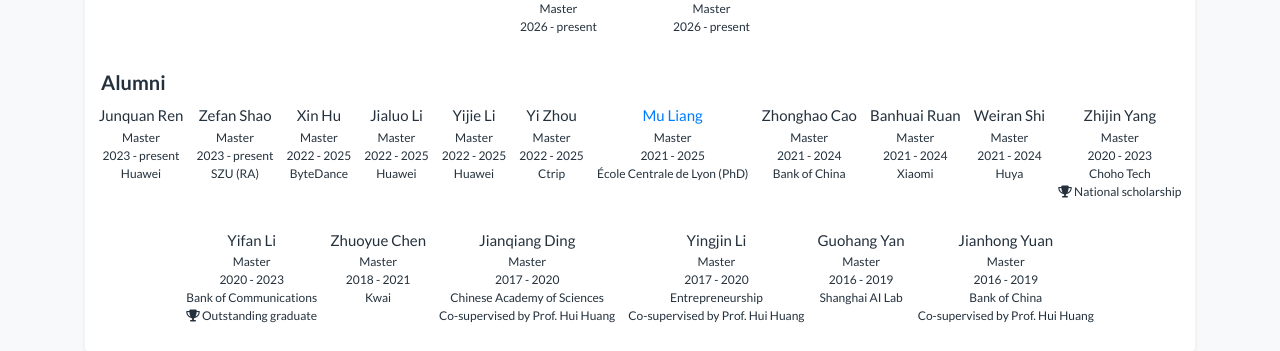
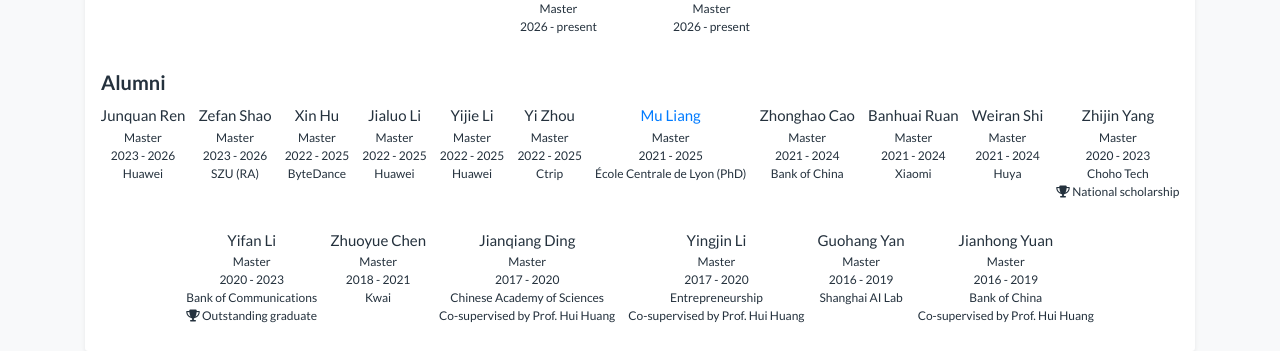
Before and after one commit to pengfeixu/pengfeixu.github.io, a Jekyll site: the page built from index.html, in a window 1280 px wide and 900 px high, scrolled down 6787 px, cut to the strip 209-900 px from the top of the window. Shown: the part 235-586 px from the top of the strip. Built offline with Jekyll 4.4.1, drawn with Linux system fonts in a browser that asks for light colours; a style sheet for code colours, icons or effects is not loaded.

Commit message:
update group

```diff
--- a/_data/group.yml
+++ b/_data/group.yml
@@ -102,14 +102,14 @@ students:
 alumni:
 - name: Junquan Ren
   program: Master
-  period: 2023 - present
+  period: 2023 - 2026
   work: Huawei
   interest: Computer Graphics
   portrait: /assets/images/photos/junquan.jpg
 
 - name: Zefan Shao
   program: Master
-  period: 2023 - present
+  period: 2023 - 2026
   work: SZU (RA)
   interest: Computer Graphics
   portrait: /assets/images/photos/zefan.jpg
```
